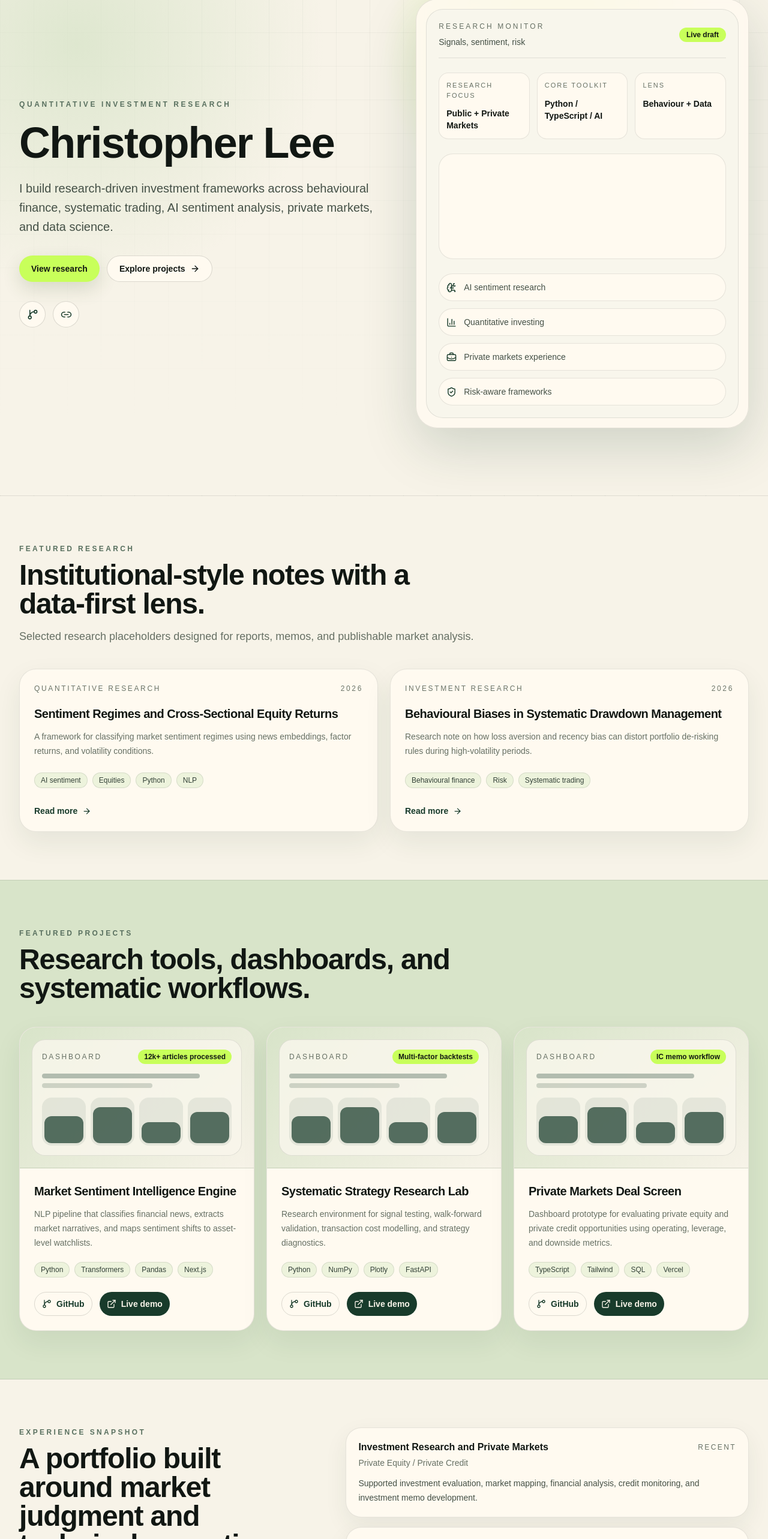
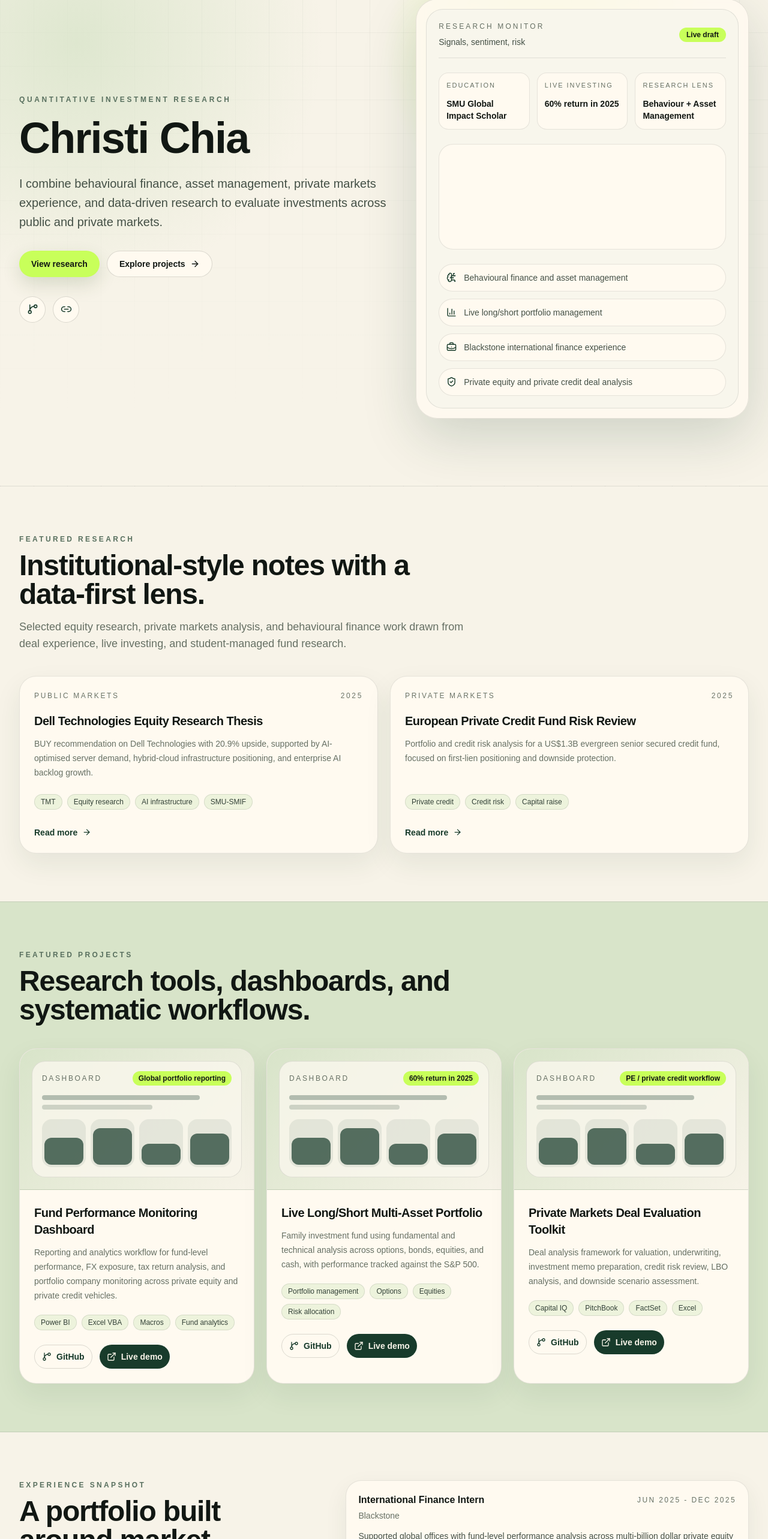
Before and after one commit to christiiscool/website, a Next.js app: page / in a window 1280 px wide. Shown: the part 187-2753 px from the top of the page at 60% size. Built offline with nearby package versions, Linux system fonts and the light colour scheme.

Commit message:
Update portfolio content from resume

```diff
--- a/app/contact/page.tsx
+++ b/app/contact/page.tsx
@@ -52,9 +52,8 @@ export default function ContactPage() {
             Investment research, systematic strategy, and AI finance conversations.
           </h2>
           <p className="mt-5 text-base leading-7 text-[#d8e4c9]">
-            Replace the placeholder email and social links in the data file, then connect a
-            form provider later if you want a hosted contact form. For now, email keeps the
-            site simple, fast, and Vercel-ready.
+            Best reached by email or LinkedIn for investment research conversations,
+            internship opportunities, portfolio discussions, and finance or data projects.
           </p>
           <ButtonLink href={`mailto:${profile.email}`} external className="mt-8">
             Email me
--- a/app/experience/page.tsx
+++ b/app/experience/page.tsx
@@ -15,7 +15,7 @@ export default function ExperiencePage() {
         <SectionHeading
           eyebrow="Timeline"
           title="Experience snapshot"
-          description="Replace these placeholders with specific roles, firms, dates, achievements, and resume links when ready."
+          description="A resume-backed view of finance internships, private markets deal work, equity research leadership, live portfolio management, and academic achievements."
         />
         <div className="mt-10 space-y-5">
           {experiences.map((item) => (
--- a/app/layout.tsx
+++ b/app/layout.tsx
@@ -4,9 +4,9 @@ import { Navbar } from "@/components/navbar";
 import "./globals.css";
 
 export const metadata: Metadata = {
-  title: "Christopher Lee | Quantitative Investment Research",
+  title: "Christi Chia | Investment Research Portfolio",
   description:
-    "Institutional-style portfolio for behavioural finance, quantitative investing, AI sentiment analysis, private markets, and Python data science projects.",
+    "Portfolio for Christi Chia, covering behavioural finance, asset management, private equity, private credit, portfolio management, and investment research.",
 };
 
 export default function RootLayout({
--- a/app/page.tsx
+++ b/app/page.tsx
@@ -131,7 +131,7 @@ export default function Home() {
         <SectionHeading
           eyebrow="Featured research"
           title="Institutional-style notes with a data-first lens."
-          description="Selected research placeholders designed for reports, memos, and publishable market analysis."
+          description="Selected equity research, private markets analysis, and behavioural finance work drawn from deal experience, live investing, and student-managed fund research."
         />
         <div className="mt-10 grid gap-5 md:grid-cols-2">
           {research.slice(0, 2).map((item) => (
--- a/data/site.ts
+++ b/data/site.ts
@@ -14,15 +14,15 @@ import {
 } from "lucide-react";
 
 export const profile = {
-  name: "Christopher Lee",
-  title: "Behavioural Finance | Quantitative Investing | Investment Research",
-  email: "hello@example.com",
-  github: "https://github.com/yourusername",
-  linkedin: "https://www.linkedin.com/in/yourprofile",
+  name: "Christi Chia",
+  title: "Behavioural Finance | Asset Management | Investment Research",
+  email: "christichia@gmail.com",
+  github: "https://github.com/christiiscool",
+  linkedin: "https://www.linkedin.com/in/christichia",
   location: "Singapore",
   summary:
-    "I build research-driven investment frameworks across behavioural finance, systematic trading, AI sentiment analysis, private markets, and data science.",
-  bio: "My work sits at the intersection of markets, incentives, and data. I am interested in how investor behaviour, alternative data, machine learning, and disciplined research workflows can improve decision-making across public and private markets.",
+    "I combine behavioural finance, asset management, private markets experience, and data-driven research to evaluate investments across public and private markets.",
+  bio: "I am pursuing a Bachelor of Integrative Studies in Behavioural Finance and Asset Management at Singapore Management University, where I am a Global Impact Scholar and Dean's List recipient. My experience spans Blackstone finance analytics, private equity and private credit deal work at Alta Exchange, live portfolio management, and student-managed equity research.",
 };
 
 export const navItems = [
@@ -45,36 +45,36 @@ export type ResearchItem = {
 
 export const research: ResearchItem[] = [
   {
-    title: "Sentiment Regimes and Cross-Sectional Equity Returns",
+    title: "Dell Technologies Equity Research Thesis",
     summary:
-      "A framework for classifying market sentiment regimes using news embeddings, factor returns, and volatility conditions.",
-    tags: ["AI sentiment", "Equities", "Python", "NLP"],
-    date: "2026",
-    category: "Quantitative Research",
+      "BUY recommendation on Dell Technologies with 20.9% upside, supported by AI-optimised server demand, hybrid-cloud infrastructure positioning, and enterprise AI backlog growth.",
+    tags: ["TMT", "Equity research", "AI infrastructure", "SMU-SMIF"],
+    date: "2025",
+    category: "Public Markets",
   },
   {
-    title: "Behavioural Biases in Systematic Drawdown Management",
+    title: "European Private Credit Fund Risk Review",
     summary:
-      "Research note on how loss aversion and recency bias can distort portfolio de-risking rules during high-volatility periods.",
-    tags: ["Behavioural finance", "Risk", "Systematic trading"],
-    date: "2026",
-    category: "Investment Research",
-  },
-  {
-    title: "Private Credit Monitoring Dashboard Design",
-    summary:
-      "An institutional monitoring template for covenant tracking, spread movement, borrower fundamentals, and macro overlays.",
-    tags: ["Private credit", "Dashboards", "Credit risk"],
+      "Portfolio and credit risk analysis for a US$1.3B evergreen senior secured credit fund, focused on first-lien positioning and downside protection.",
+    tags: ["Private credit", "Credit risk", "Capital raise"],
     date: "2025",
     category: "Private Markets",
   },
   {
-    title: "Factor Crowding and Momentum Reversal Signals",
+    title: "Japan Multifamily Real Estate Fund Underwriting",
     summary:
-      "A study of factor crowding indicators and their relationship with short-horizon reversal risk in momentum portfolios.",
-    tags: ["Factors", "Momentum", "Portfolio construction"],
+      "Asset-level and macro analysis for a US$50M Japanese multifamily real estate private equity fund, including LBO analysis, IRR scenarios, and downside cases.",
+    tags: ["Real estate", "Private equity", "LBO", "Underwriting"],
     date: "2025",
-    category: "Systematic Investing",
+    category: "Private Markets",
+  },
+  {
+    title: "Behavioural Finance and Asset Management Notes",
+    summary:
+      "Applied research lens connecting investor behaviour, market incentives, portfolio construction, and systematic decision-making.",
+    tags: ["Behavioural finance", "Asset management", "Portfolio construction"],
+    date: "Ongoing",
+    category: "Academic Research",
   },
 ];
 
@@ -89,55 +89,69 @@ export type ProjectItem = {
 
 export const projects: ProjectItem[] = [
   {
-    title: "Market Sentiment Intelligence Engine",
+    title: "Fund Performance Monitoring Dashboard",
     description:
-      "NLP pipeline that classifies financial news, extracts market narratives, and maps sentiment shifts to asset-level watchlists.",
-    stack: ["Python", "Transformers", "Pandas", "Next.js"],
-    githubUrl: "https://github.com/yourusername",
+      "Reporting and analytics workflow for fund-level performance, FX exposure, tax return analysis, and portfolio company monitoring across private equity and private credit vehicles.",
+    stack: ["Power BI", "Excel VBA", "Macros", "Fund analytics"],
+    githubUrl: "https://github.com/christiiscool",
     demoUrl: "#",
-    metric: "12k+ articles processed",
+    metric: "Global portfolio reporting",
   },
   {
-    title: "Systematic Strategy Research Lab",
+    title: "Live Long/Short Multi-Asset Portfolio",
     description:
-      "Research environment for signal testing, walk-forward validation, transaction cost modelling, and strategy diagnostics.",
-    stack: ["Python", "NumPy", "Plotly", "FastAPI"],
-    githubUrl: "https://github.com/yourusername",
+      "Family investment fund using fundamental and technical analysis across options, bonds, equities, and cash, with performance tracked against the S&P 500.",
+    stack: ["Portfolio management", "Options", "Equities", "Risk allocation"],
+    githubUrl: "https://github.com/christiiscool",
     demoUrl: "#",
-    metric: "Multi-factor backtests",
+    metric: "60% return in 2025",
   },
   {
-    title: "Private Markets Deal Screen",
+    title: "Private Markets Deal Evaluation Toolkit",
     description:
-      "Dashboard prototype for evaluating private equity and private credit opportunities using operating, leverage, and downside metrics.",
-    stack: ["TypeScript", "Tailwind", "SQL", "Vercel"],
-    githubUrl: "https://github.com/yourusername",
+      "Deal analysis framework for valuation, underwriting, investment memo preparation, credit risk review, LBO analysis, and downside scenario assessment.",
+    stack: ["Capital IQ", "PitchBook", "FactSet", "Excel"],
+    githubUrl: "https://github.com/christiiscool",
     demoUrl: "#",
-    metric: "IC memo workflow",
+    metric: "PE / private credit workflow",
   },
 ];
 
 export const experiences = [
   {
-    role: "Investment Research and Private Markets",
-    firm: "Private Equity / Private Credit",
-    period: "Recent",
+    role: "International Finance Intern",
+    firm: "Blackstone",
+    period: "Jun 2025 - Dec 2025",
     summary:
-      "Supported investment evaluation, market mapping, financial analysis, credit monitoring, and investment memo development.",
+      "Supported global offices with fund-level performance analysis across multi-billion dollar private equity and private credit vehicles. Evaluated FX exposures, computed tax returns, automated reporting with VBA, Macros and Power BI, and developed dashboards for investment monitoring and capital deployment.",
   },
   {
-    role: "Quantitative Research Projects",
-    firm: "Independent Research",
-    period: "Ongoing",
+    role: "Private Equity Intern",
+    firm: "Alta Exchange",
+    period: "Jan 2025 - Jun 2025",
     summary:
-      "Built Python research workflows for sentiment analysis, systematic trading, portfolio diagnostics, and market dashboarding.",
+      "Supported private equity and private credit deal origination and execution, including valuation analysis, underwriting, and investment memo preparation. Analysed a US$1.3B European private credit fund and a US$50M Japanese multifamily real estate private equity fund.",
   },
   {
-    role: "Behavioural Finance Research",
-    firm: "Academic and Applied Work",
-    period: "Foundation",
+    role: "Sector Head - TMT",
+    firm: "SMU Student-Managed Investment Fund",
+    period: "Aug 2024 - Present",
     summary:
-      "Studied investor behaviour, decision-making under uncertainty, market anomalies, and the practical limits of rational models.",
+      "Lead TMT coverage for SMU's live student-run long/short equity fund with c. SGD 200k AUM. Initiated a BUY recommendation on Dell Technologies with 20.9% upside, driven by AI server demand, hybrid-cloud infrastructure strength, and enterprise AI backlog growth.",
+  },
+  {
+    role: "Portfolio Management",
+    firm: "Family Investment Fund",
+    period: "Jan 2025 - Present",
+    summary:
+      "Started a live long/short multi-asset fund using fundamental and technical analysis. Achieved a 60% return in 2025, outperforming the S&P 500 by 34%, with allocations across cash, options, bonds, and equities.",
+  },
+  {
+    role: "Bachelor of Integrative Studies",
+    firm: "Singapore Management University",
+    period: "Aug 2024 - Apr 2028",
+    summary:
+      "Studying Behavioural Finance and Asset Management. GPA: 3.85/4.00, Dean's List AY24-25, Global Impact Scholarship Award recipient, and champion of the APECS Venture Capital Competition 2025 and Social Impact Catalyst Case Competition 2025.",
   },
 ];
 
@@ -172,37 +186,37 @@ export const skillGroups: SkillGroup[] = [
   {
     label: "Research",
     icon: BookOpenText,
-    skills: ["Investment memos", "Market mapping", "Factor research", "Behavioural finance"],
-  },
-  {
-    label: "Quant",
-    icon: LineChart,
-    skills: ["Backtesting", "Signal design", "Risk diagnostics", "Systematic trading"],
-  },
-  {
-    label: "Data",
-    icon: Database,
-    skills: ["Python", "Pandas", "NLP", "Dashboards"],
+    skills: ["Investment memos", "Valuation analysis", "Underwriting", "Behavioural finance"],
   },
   {
     label: "Markets",
+    icon: LineChart,
+    skills: ["Private equity", "Private credit", "Long/short equities", "Portfolio management"],
+  },
+  {
+    label: "Tools",
+    icon: Database,
+    skills: ["Excel VBA", "Power BI", "Bloomberg", "S&P Capital IQ"],
+  },
+  {
+    label: "Platforms",
     icon: ChartCandlestick,
-    skills: ["Public equities", "Private equity", "Private credit", "Macro signals"],
+    skills: ["Eikon", "FactSet", "PitchBook", "Python"],
   },
 ];
 
 export const stats = [
-  { label: "Research focus", value: "Public + Private Markets" },
-  { label: "Core toolkit", value: "Python / TypeScript / AI" },
-  { label: "Lens", value: "Behaviour + Data" },
+  { label: "Education", value: "SMU Global Impact Scholar" },
+  { label: "Live investing", value: "60% return in 2025" },
+  { label: "Research lens", value: "Behaviour + Asset Management" },
 ];
 
 export const highlights = [
-  { icon: BrainCircuit, label: "AI sentiment research" },
-  { icon: BarChart3, label: "Quantitative investing" },
-  { icon: BriefcaseBusiness, label: "Private markets experience" },
-  { icon: ShieldCheck, label: "Risk-aware frameworks" },
-  { icon: TerminalSquare, label: "Python data science" },
-  { icon: Newspaper, label: "Market notes and dashboards" },
-  { icon: Mail, label: "Open to research conversations" },
+  { icon: BrainCircuit, label: "Behavioural finance and asset management" },
+  { icon: BarChart3, label: "Live long/short portfolio management" },
+  { icon: BriefcaseBusiness, label: "Blackstone international finance experience" },
+  { icon: ShieldCheck, label: "Private equity and private credit deal analysis" },
+  { icon: TerminalSquare, label: "Excel VBA, Power BI, Python, and LLMs" },
+  { icon: Newspaper, label: "Equity research and market notes" },
+  { icon: Mail, label: "Open to investment research conversations" },
 ];
```
